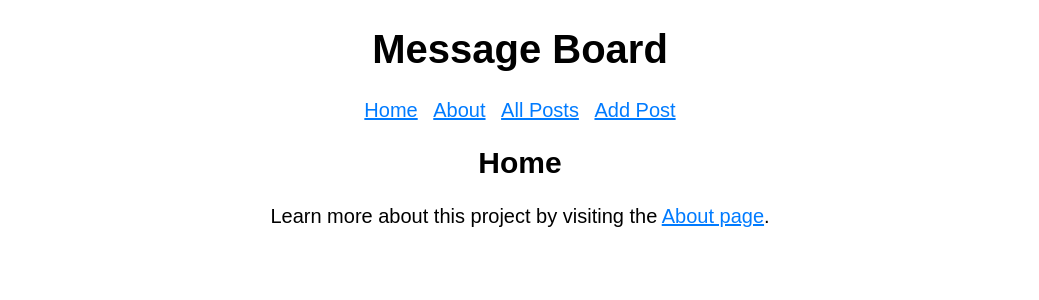
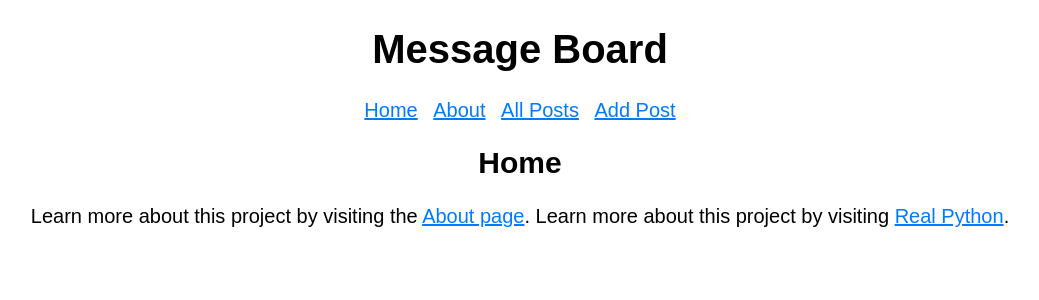
Before and after one commit to han-wong/buttered-oil-vacation, a Flask app: page / in a window 1280 px wide. Shown: the top 300 px of the page, without its empty margins (120-1159 px from the left). Run offline with Flask 3, Linux system fonts and the light colour scheme.

Commit message:
add link again

```diff
--- a/board/templates/pages/home.html
+++ b/board/templates/pages/home.html
@@ -11,5 +11,6 @@
 {% block content %}
   <p>
     Learn more about this project by visiting the <a href="{{ url_for('pages.about') }}">About page</a>.
+    Learn more about this project by visiting <a href="https://realpython.com">Real Python</a>.
   </p>
 {% endblock %}
```
